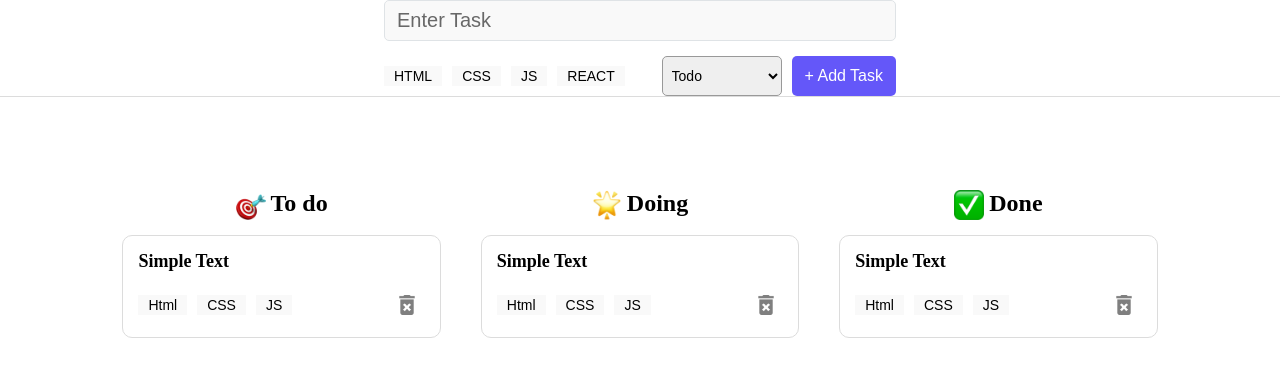
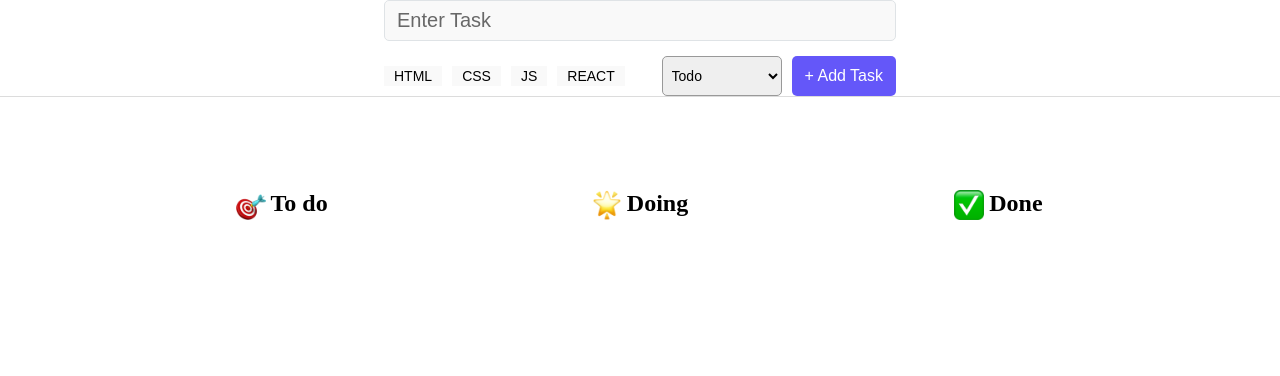
Before and after one commit to HardikPratap/Taskify, a React (Vite) app: page / in a window 1280 px wide. Shown: the top 376 px of the page. Built offline with nearby package versions, Linux system fonts and the light colour scheme.

Commit message:
todo cards by their satus

```diff
--- a/components/TaskCol.jsx
+++ b/components/TaskCol.jsx
@@ -2,16 +2,25 @@ import React from 'react'
 import "./TaskCol.css"
 import Taskcard from './Taskcard'
 
-const TaskCol = ({taskColName,image}) => {
+const TaskCol = ({title,image , tasks , status}) => {
   return (
 
       <section className='task_col'>
         <h2 className='task_col_heading'>
             <img className='task_col_icon' src={image} alt="img" />
-            { taskColName}
+            {title}
         </h2>
 
-        <Taskcard />
+        {
+            tasks.map(
+                (task ,index) =>
+                    task.status === status && (
+                    <Taskcard
+                        key={index}
+                        title={task.task}
+                        tags={task.tags}
+                    />)
+       )}
       </section>
 
   )
--- a/components/TaskForm.jsx
+++ b/components/TaskForm.jsx
@@ -2,7 +2,7 @@ import React, { useState } from 'react'
 import "./TaskForm.css"
 import Tag from "./Tag";
 
-const TaskForm = () => {
+const TaskForm = ({setTasks}) => {
     const [taskData,setTaskData]=useState({
         task:"",
         status:"Todo",
@@ -19,7 +19,10 @@ const TaskForm = () => {
 
     function handleSubmit(e){
         e.preventDefault();
-        console.log(taskData)
+        // console.log(taskData)
+        setTasks(prev =>{
+            return [...prev , taskData]
+        })
     }
 
     const checkTag=(tag)=>{
@@ -35,13 +38,13 @@ const TaskForm = () => {
         }
         else {
             setTaskData(prev => {
-                return  {...prev, tags: [tag]}
+                return  {...prev, tags: [...prev.tags, tag]}
             })
         }
 
     };
 
-    console.log(taskData.tags)
+
 
 
     // const [task,setTask] = useState("");
--- a/components/Taskcard.jsx
+++ b/components/Taskcard.jsx
@@ -3,19 +3,19 @@ import Tag from './Tag'
 import Delete from "../assets/delete.png"
 import "./TaskCard.css"
 
-const Taskcard = () => {
+const Taskcard = ({title,tags}) => {
 
   return (
     <article className='task_card'>
         <p className='task_text'>
-            Simple Text
+            {title}
         </p>
 
          <div className="task_card_bottom_line">
             <div className="task_card_tags">
-                <Tag tagName="Html" />
-                <Tag tagName="CSS" />
-                <Tag tagName="JS" />
+                {tags.map((tag, index) => (
+                    <Tag key={index} tagName={tag} selected/>
+                    )) }
             </div>
 
             <div className="task_delete">
--- a/src/App.jsx
+++ b/src/App.jsx
@@ -9,14 +9,22 @@ import doneIcon from'../assets/check-mark-button.png'
 
 function App() {
 
+  const [tasks, setTasks]= useState([]);
+  console.log("tasks",tasks)
   return (
 
       <div className='app'>
-        <TaskForm />
+        <TaskForm setTasks={setTasks}/>
         <main className='app_main'>
-          <TaskCol taskColName="To do" image={todoIcon}/>
-          <TaskCol taskColName="Doing" image={doingIcon}/>
-          <TaskCol taskColName="Done" image={doneIcon}/>
+          <TaskCol
+            title="To do"
+            image={todoIcon}
+            tasks={tasks}
+            status="todo"
+          />
+
+          <TaskCol title="Doing" image={doingIcon} tasks={tasks} status="doing"/>
+          <TaskCol title="Done" image={doneIcon} tasks={tasks} status="done"/>
 
 
         </main>
```
